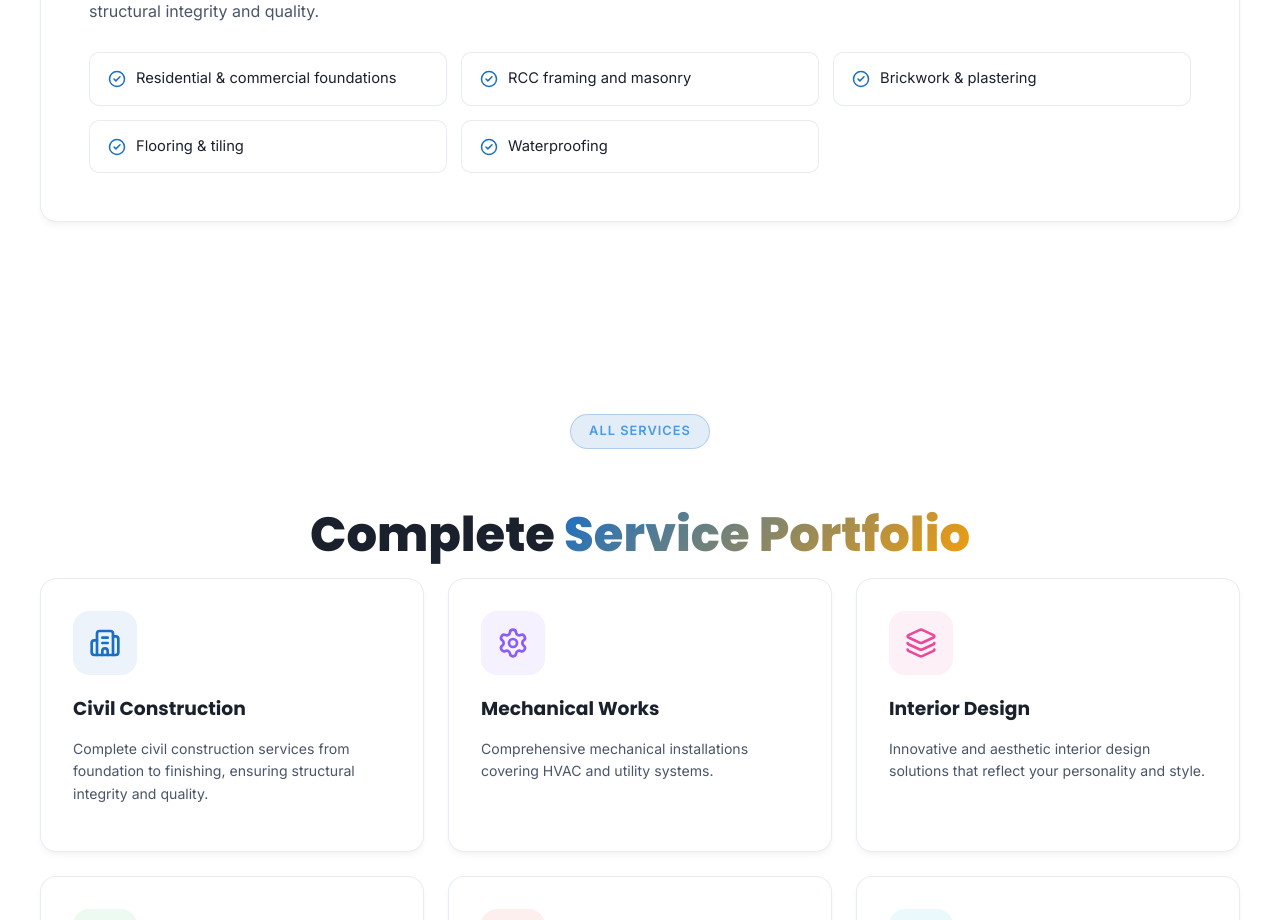
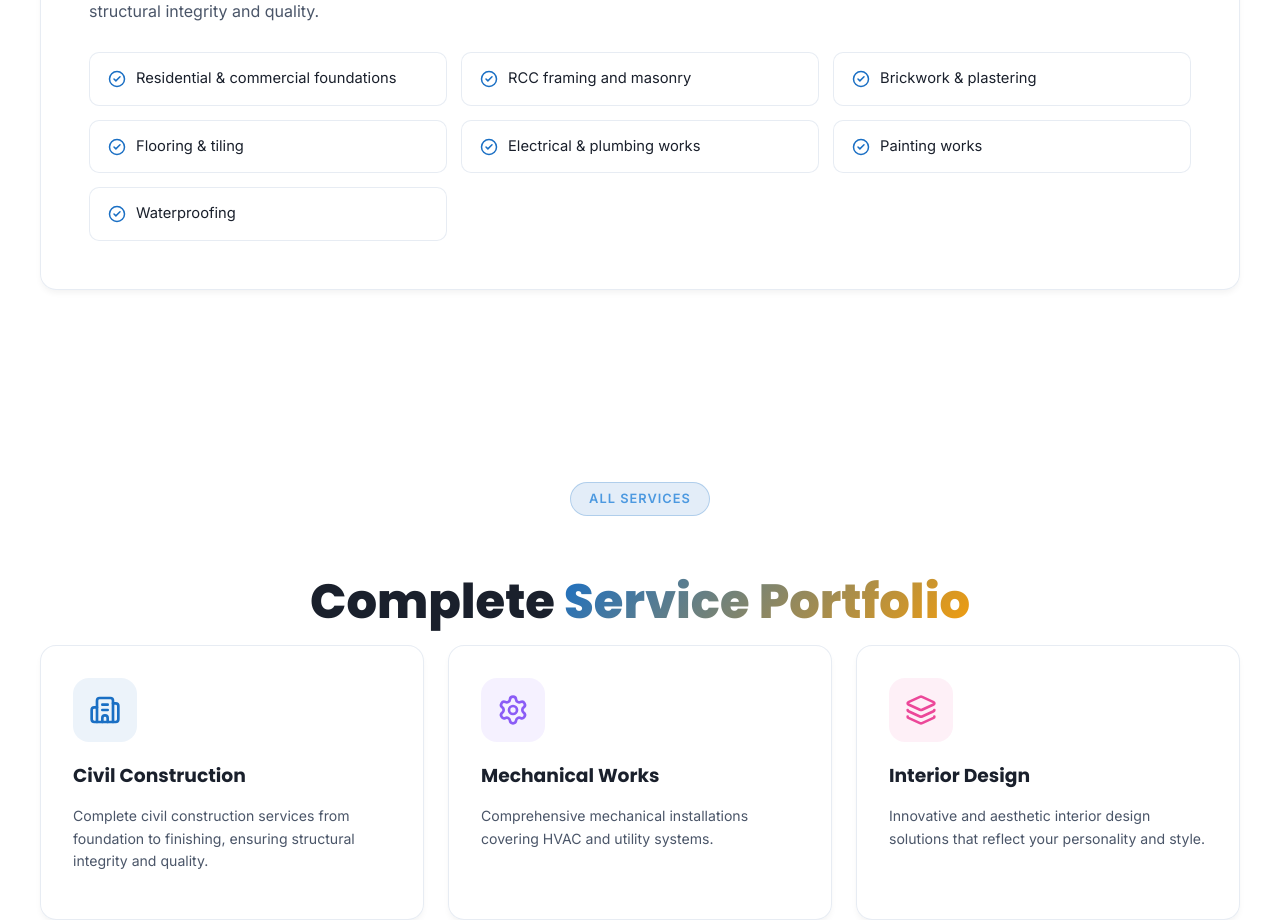
Before and after one commit to BasithRahul/brickBoltSPP, a React (Vite) app in the folder client/: page /services in a window 1280 px wide. Shown: the part 1000-1920 px from the top of the page. Built offline with nearby package versions, Linux system fonts and the light colour scheme.

Commit message:
Add B.Tech Civil Engineering credential and include electrical, plumbing, and painting in services

```diff
--- a/client/src/pages/About.jsx
+++ b/client/src/pages/About.jsx
@@ -100,7 +100,7 @@ export default function AboutPage() {
             </p>
             <br />
             <p>
-              With over <strong>21+ years of experience</strong> in the construction industry, we
+              With <strong>B.Tech Civil Engineering and over 21+ years of experience</strong> in the construction industry, we
               specialize in delivering high-quality residential, commercial, and industrial
               projects. Our foundation is built on <strong>strength, reliability, and customer
               satisfaction</strong>.
--- a/client/src/pages/Home.jsx
+++ b/client/src/pages/Home.jsx
@@ -114,7 +114,7 @@ export default function HomePage() {
             with Confidence
           </h1>
           <p className="hero__subtitle animate-fadeUp anim-delay-2">
-            Civil, Electrical & Mechanical Construction Experts — 21+ Years of Trust
+            B.Tech Civil Engineering — Civil, Electrical & Mechanical Experts — 21+ Years of Trust
           </p>
           <div className="hero__ctas animate-fadeUp anim-delay-3">
             <Link to="/contact" className="btn btn-primary hero__cta-btn">
@@ -216,7 +216,7 @@ export default function HomePage() {
               Trusted by <span className="gradient-text">Hundreds</span> of Families
             </h2>
             <p style={{ color: "var(--text-muted)", marginBottom: 32, lineHeight: 1.8 }}>
-              With 21+ years of dedicated service and a passionate team of engineers and designers, we deliver projects that stand the test of time. We are registered under Govt. of Telangana as a trusted Proprietorship.
+              With B.Tech Civil Engineering and 21+ years of dedicated service and a passionate team of engineers and designers, we deliver projects that stand the test of time. We are registered under Govt. of Telangana as a trusted Proprietorship.
             </p>
             <ul className="why-list">
               {["Government Registered Proprietorship", "21+ Years Track Record", "PPE & Site Safety Compliance", "On-Time Project Delivery", "Post-Handover Support"].map((item) => (
--- a/client/src/pages/Services.jsx
+++ b/client/src/pages/Services.jsx
@@ -14,6 +14,8 @@ const categories = [
       "RCC framing and masonry",
       "Brickwork & plastering",
       "Flooring & tiling",
+      "Electrical & plumbing works",
+      "Painting works",
       "Waterproofing",
     ],
   },
```
